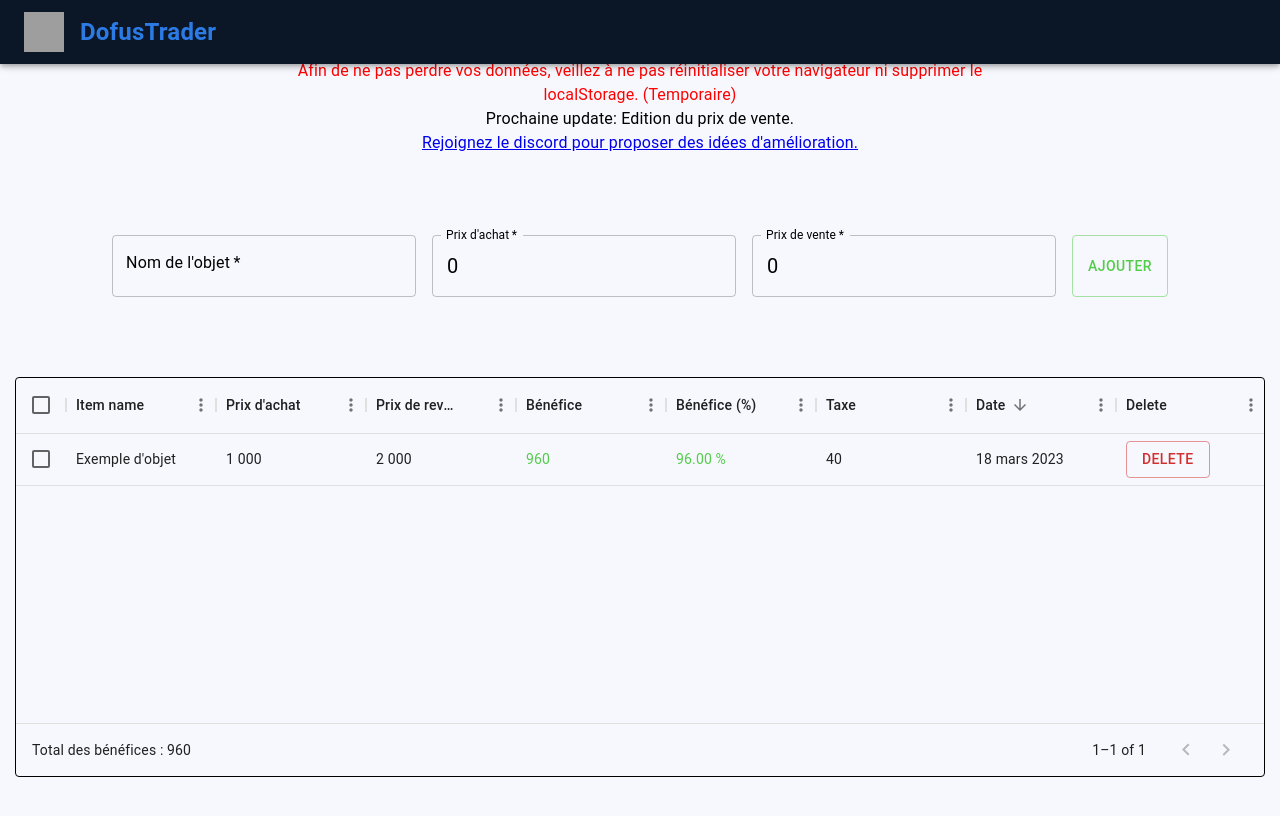
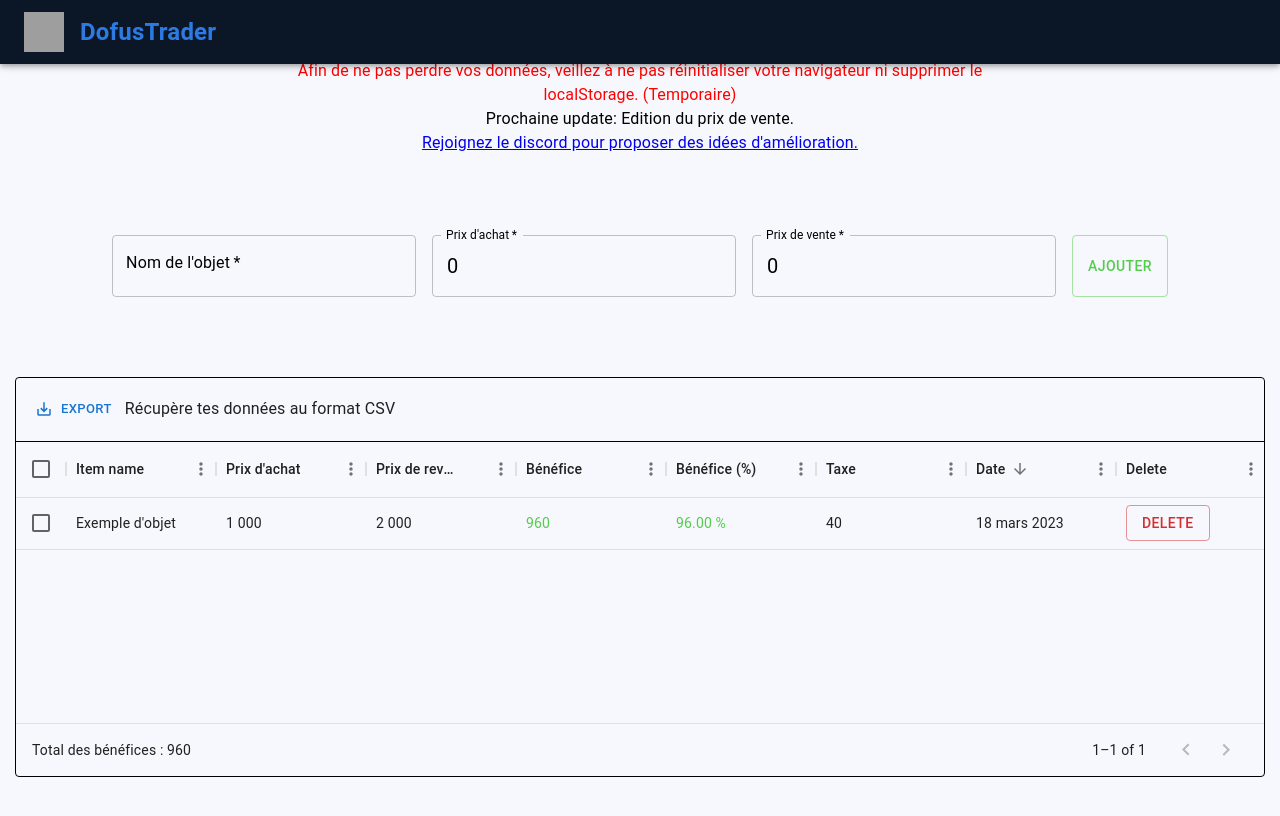
Before and after one commit to SwiichyCode/AOE_Tracker, a React (Vite) app: page / in a window 1280 px wide. Built offline with nearby package versions, Linux system fonts and the light colour scheme; grey boxes are pictures that could not be loaded.

Commit message:
feat: add export CSV

```diff
--- a/src/components/DataList/index.tsx
+++ b/src/components/DataList/index.tsx
@@ -1,7 +1,12 @@
 import React from "react";
 import { useStore } from "../../stores/store";
-import { DataGrid, GridSortModel } from "@mui/x-data-grid";
-import { Box } from "@mui/material";
+import {
+  DataGrid,
+  GridSortModel,
+  GridToolbarContainer,
+  GridToolbarExport,
+} from "@mui/x-data-grid";
+import { Box, Typography } from "@mui/material";
 import { DataListFooter } from "../DataListFooter";
 import { columns } from "./params";
 
@@ -15,6 +20,17 @@
     },
   ]);
 
+  const CustomToolbar = () => {
+    return (
+      <GridToolbarContainer
+        sx={{ padding: "16px", borderBottom: "1px solid black" }}
+      >
+        <GridToolbarExport />
+        <Typography>Récupère tes données au format CSV</Typography>
+      </GridToolbarContainer>
+    );
+  };
+
   return (
     <Box
       sx={{
@@ -25,6 +41,13 @@
       <DataGrid
         rows={data}
         columns={columns}
+        componentsProps={{ footer: {} }}
+        sortModel={sortModel}
+        onSortModelChange={(model) => setSortModel(model)}
+        pageSizeOptions={[5]}
+        checkboxSelection
+        disableRowSelectionOnClick
+        sx={{ border: "1px solid #000", maxWidth: 1250, margin: "auto" }}
         initialState={{
           pagination: {
             paginationModel: {
@@ -34,14 +57,8 @@
         }}
         components={{
           Footer: DataListFooter,
+          Toolbar: CustomToolbar,
         }}
-        componentsProps={{ footer: {} }}
-        sortModel={sortModel}
-        onSortModelChange={(model) => setSortModel(model)}
-        pageSizeOptions={[5]}
-        checkboxSelection
-        disableRowSelectionOnClick
-        sx={{ border: "1px solid #000", maxWidth: 1250, margin: "auto" }}
       />
     </Box>
   );
```
